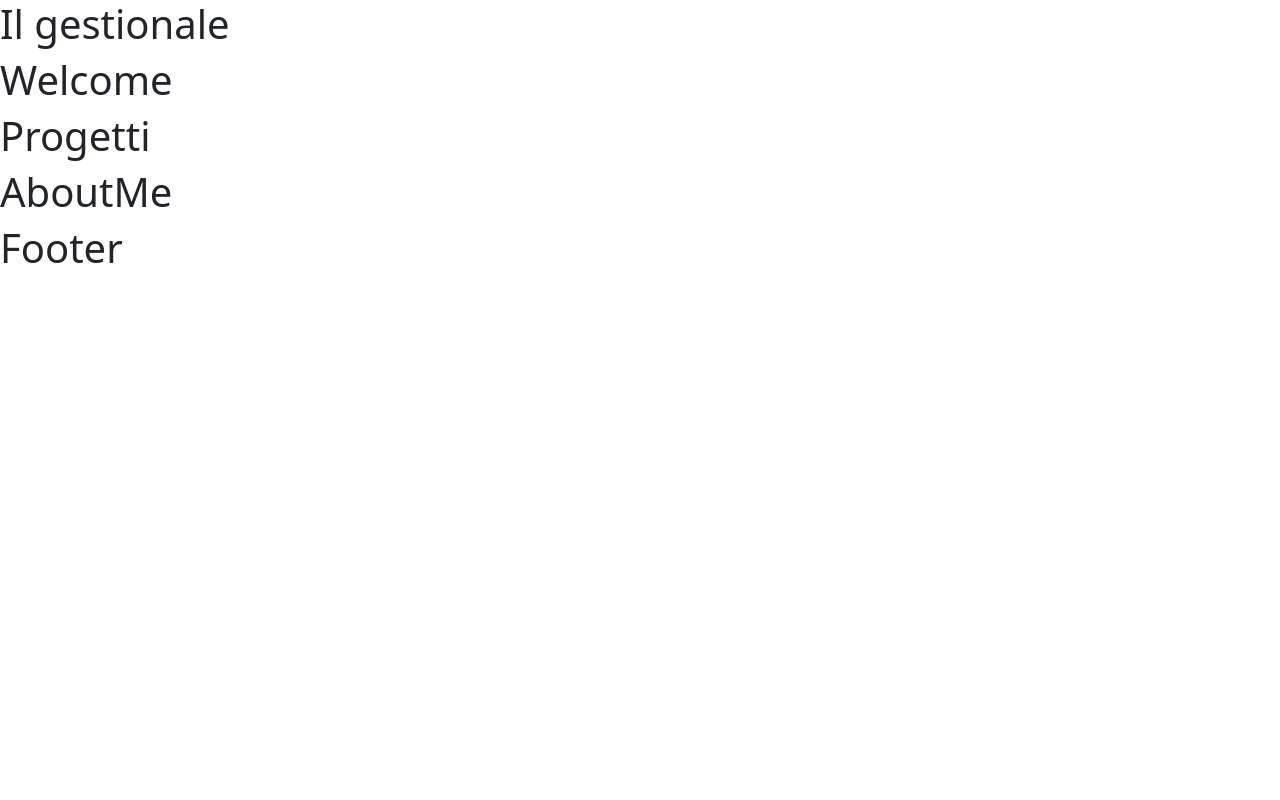
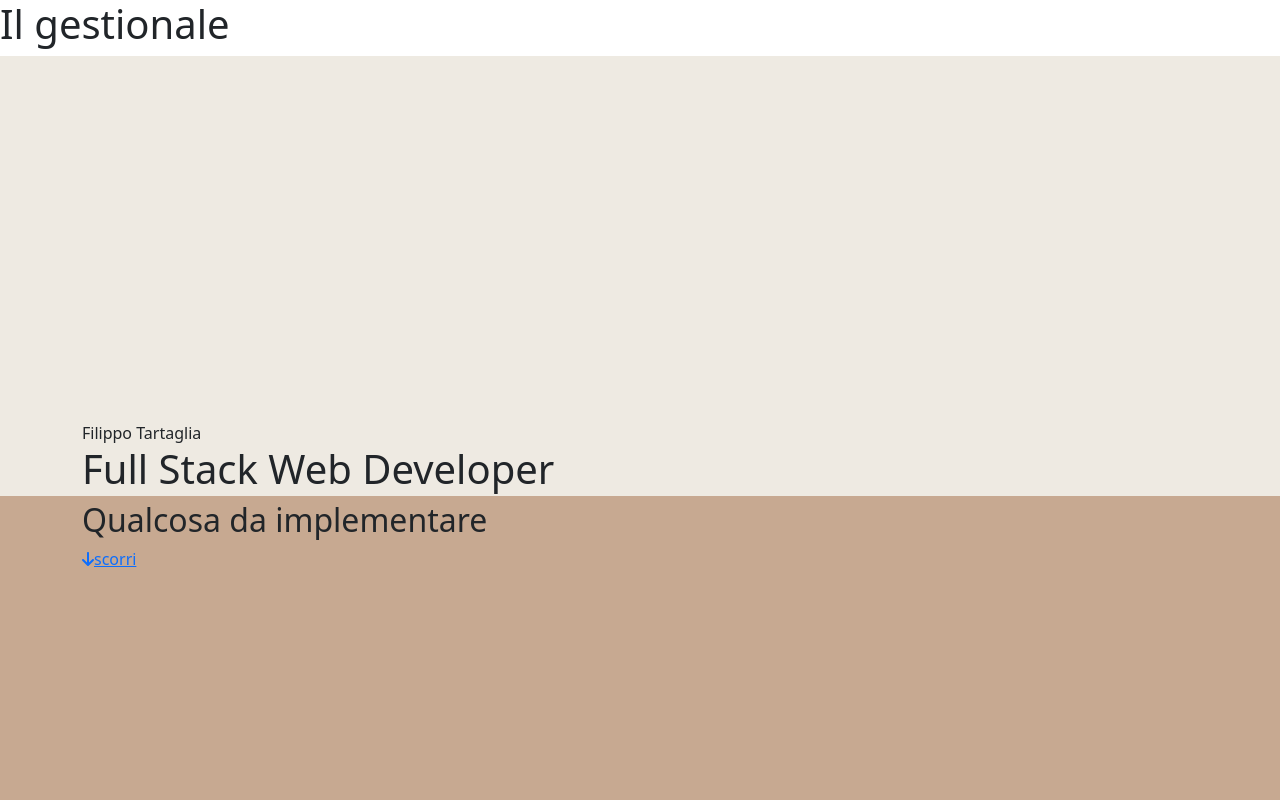
Before and after one commit to TartagliaFilippo/portfolio, a Vue app: page / in a window 1280 px wide. Shown: the top 800 px of the page. Built offline with nearby package versions, Linux system fonts and the light colour scheme.

Commit message:
features structure welcome

```diff
--- a/package.json
+++ b/package.json
@@ -9,6 +9,10 @@
     "preview": "vite preview"
   },
   "dependencies": {
+    "@fortawesome/fontawesome-svg-core": "^6.5.1",
+    "@fortawesome/free-regular-svg-icons": "^6.5.1",
+    "@fortawesome/free-solid-svg-icons": "^6.5.1",
+    "@fortawesome/vue-fontawesome": "^3.0.5",
     "bootstrap": "^5.3.2",
     "vue": "^3.3.11"
   },
--- a/src/components/Welcome.vue
+++ b/src/components/Welcome.vue
@@ -1,21 +1,44 @@
 <script>
-// import MyComponent from "./components/MyComponent.vue";
-
 export default {
   data() {
     return {
       title: "Welcome",
     };
   },
-
-  // components: {
-  //   MyComponent,
-  // },
 };
 </script>
 
 <template>
-  <h1>{{ title }}</h1>
+  <div class="wrapper">
+    <div class="container">
+      <div class="header-text">
+        <span class="author-name">Filippo Tartaglia</span>
+        <h1 class="title">Full Stack Web Developer</h1>
+        <h2 class="subtitle">Qualcosa da implementare</h2>
+        <div class="scroll-button">
+          <a href=""><font-awesome-icon icon="arrow-down" />scorri </a>
+        </div>
+      </div>
+    </div>
+  </div>
 </template>
 
-<style lang="scss" scoped></style>
+<style lang="scss" scoped>
+@use "../assets/scss/variables.scss" as *;
+.wrapper {
+  height: 110vh;
+  background: linear-gradient(0deg, $shade-100 50%, $background-color 50%);
+  .container {
+    height: 100%;
+    display: flex;
+    justify-content: flex-start;
+    align-items: center;
+    .header-text {
+      height: 100vh;
+      display: flex;
+      flex-direction: column;
+      justify-content: center;
+    }
+  }
+}
+</style>
--- a/src/main.js
+++ b/src/main.js
@@ -2,6 +2,16 @@ import { createApp } from "vue";
 import "./assets/scss/style.scss";
 import * as Bootstrap from "bootstrap";
 
+// font awesome
+import { library } from "@fortawesome/fontawesome-svg-core";
+import { FontAwesomeIcon } from "@fortawesome/vue-fontawesome";
+
+import { faArrowDown } from "@fortawesome/free-solid-svg-icons";
+
+library.add(faArrowDown);
+
 import App from "./App.vue";
 
-createApp(App).mount("#app");
+const app = createApp(App);
+app.component("font-awesome-icon", FontAwesomeIcon);
+app.mount("#app");
```
Also changed, not shown: 1 other file (tests, documents, lock files or other folders).
